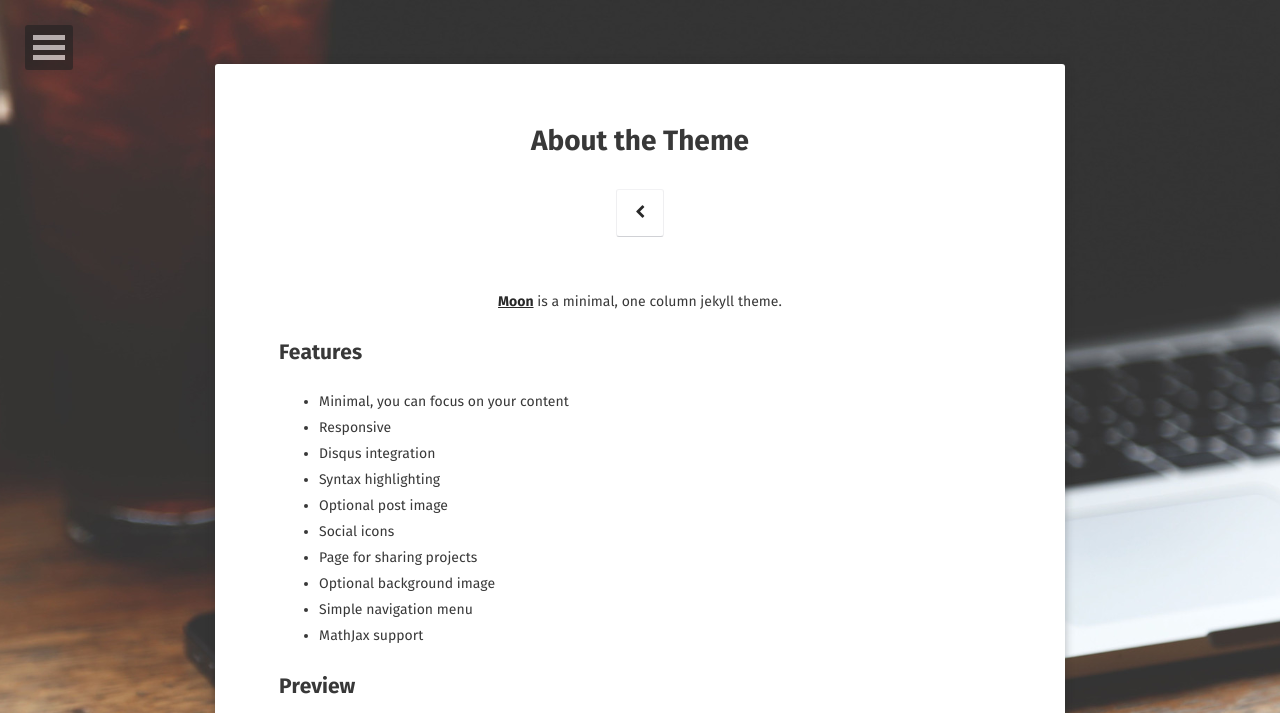
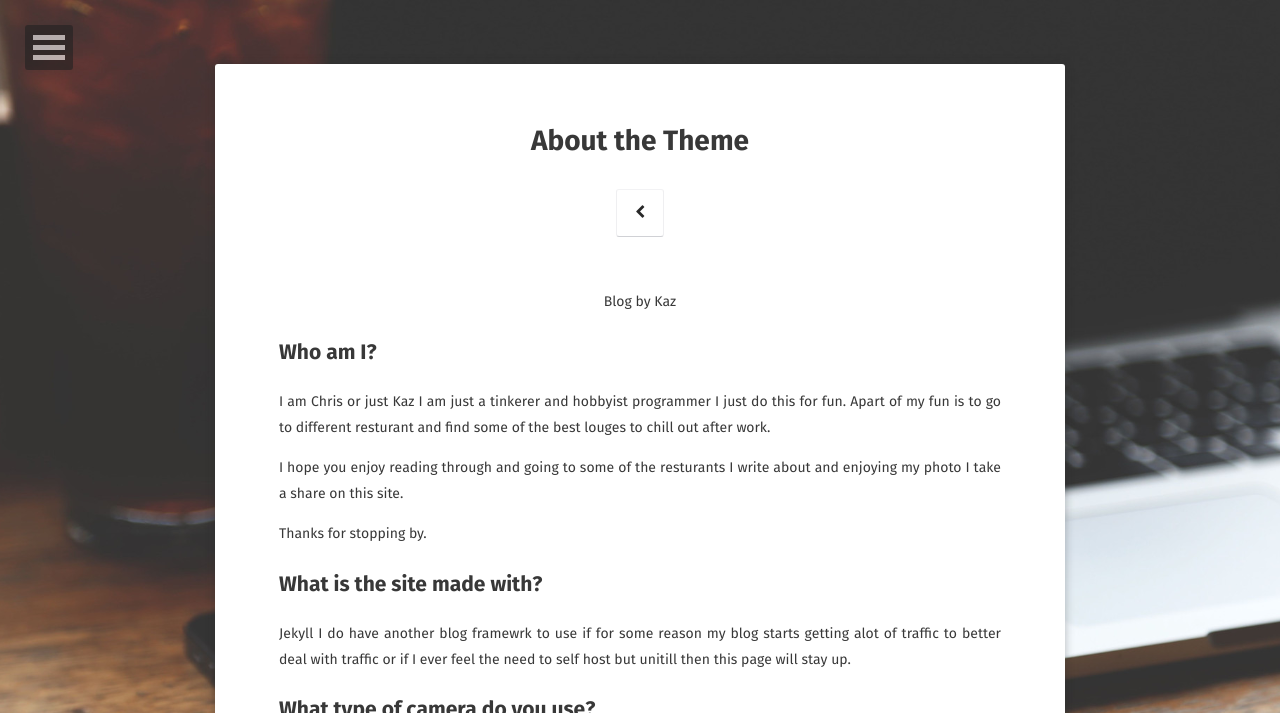
Before and after one commit to MCMXCIII/mcmxciii.github.io, a Jekyll site: the page built from about/index.md, in a window 1280 px wide. Shown: the top 713 px of the page. Built offline with Jekyll 4.4.1, drawn with Linux system fonts in a browser that asks for light colours; some web fonts are replaced; some of the changed text lies outside the part shown; grey boxes are pictures that could not be loaded.

Commit message:
Update index.md
Changing defaults.

```diff
--- a/about/index.md
+++ b/about/index.md
@@ -6,32 +6,29 @@ date: 2016-03-21
 comments: false
 ---
 
-<center><a href="http://taylantatli.github.io/Moon"><b>Moon</b></a> is a minimal, one column jekyll theme.</center>
+<center>Blog by Kaz</center>
 
-## Features
-* Minimal, you can focus on your content
-* Responsive
-* Disqus integration
-* Syntax highlighting
-* Optional post image
-* Social icons
-* Page for sharing projects
-* Optional background image
-* Simple navigation menu
-* MathJax support
+## Who am I?
+I am Chris or just Kaz I am just a tinkerer and hobbyist programmer I just do this for fun. Apart of my fun is to go to different resturant and find some of the best louges to chill out after work.
 
-## Preview
+I hope you enjoy reading through and going to some of the resturants I write about and enjoying my photo I take a share on this site.
 
-{% capture images %}
-    https://cloud.githubusercontent.com/assets/754514/14509720/61c61058-01d6-11e6-93ab-0918515ecd56.png
-    https://cloud.githubusercontent.com/assets/754514/14509716/61ac6c8e-01d6-11e6-879f-8308883de790.png
-{% endcapture %}
-{% include gallery images=images caption="Screenshots of Moon Theme" cols=2 %}
+Thanks for stopping by.
 
-See a [live version of Moon](http://taylantatli.github.io/Moon) hosted on GitHub.
+## What is the site made with?
 
-## Getting Started
+Jekyll I do have another blog framewrk to use if for some reason my blog starts getting alot of traffic to better deal with traffic  or if I ever feel the need to self host but unitill then this page will stay up.
 
-To learn how to install and use this theme check out the [Setup Guide](http://taylantatli.me/Moon/moon-theme/) for more information.
+## What type of camera do you use?
 
-[Install Moon](https://github.com/TaylanTatli/Moon){: .btn}
+I use my phone for now. Google Pixel XL
+
+My dream camera is a Nikon 1700D with VR LENS.
+
+I hope to work my way up to that camera eventually.
+
+
+
+#To learn how to install and use this theme check out the [Setup Guide](http://taylantatli.me/Moon/moon-theme/) for more #information.
+
+#[Install Moon](https://github.com/TaylanTatli/Moon){: .btn}
```
